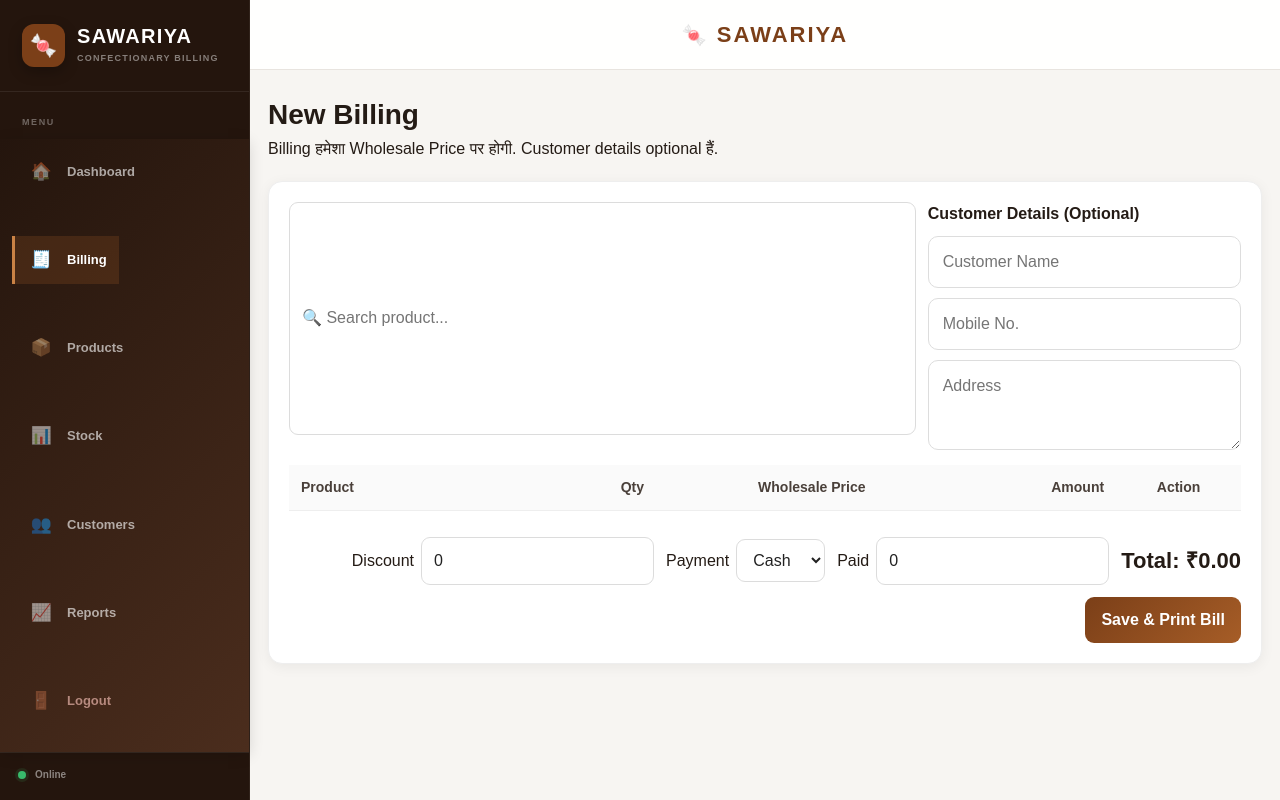
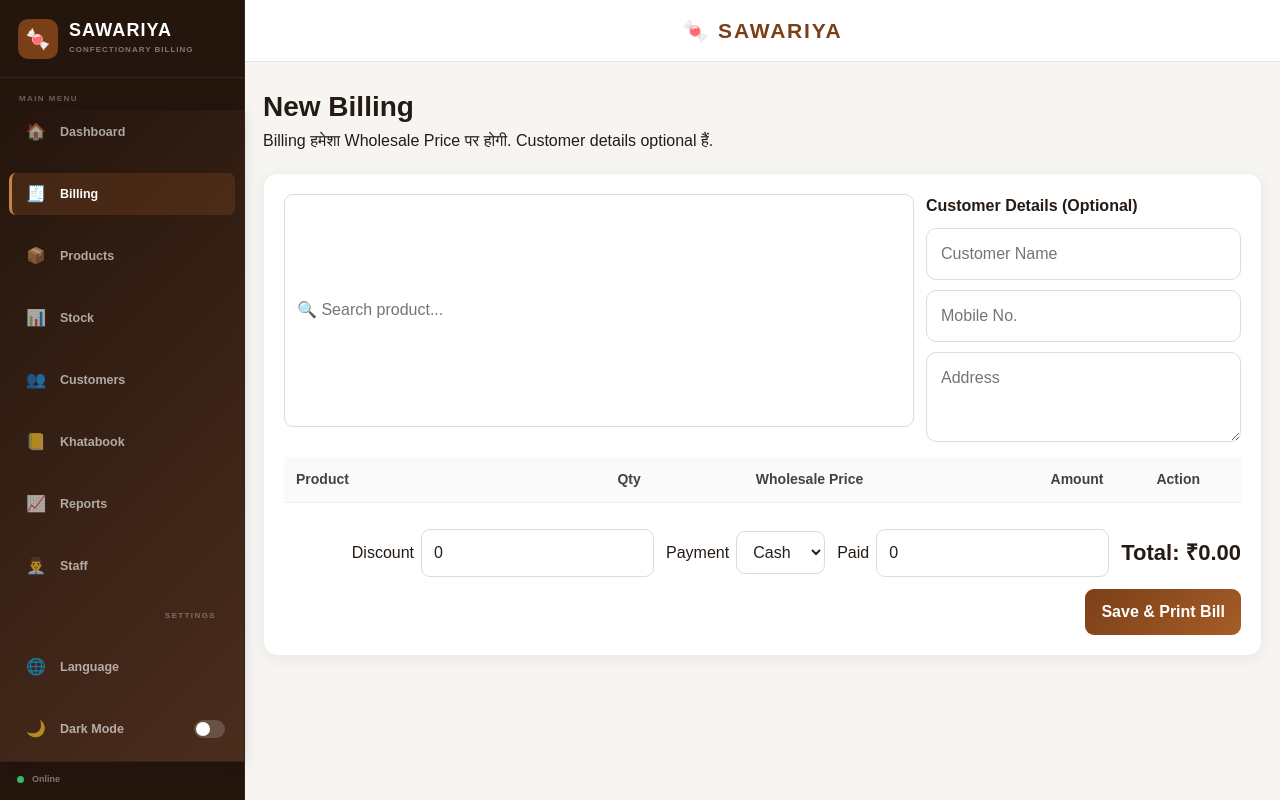
Before and after one commit to Mangal9101/sawariya_billing, a FastAPI app: page /billing in a window 1280 px wide. Run offline with FastAPI, Linux system fonts and the light colour scheme; the visitor is signed in with stand-in values (Sample User, id 1); lists and menus that the app fills with data are empty.

Commit message:
Update base.html

```diff
--- a/templates/base.html
+++ b/templates/base.html
@@ -39,7 +39,7 @@
         }
 
         body {
-            padding-left: 250px;
+            padding-left: 245px;
             background: #f7f5f2;
         }
 
@@ -52,10 +52,10 @@
 
             position: fixed;
 
+            top: 0;
             left: 0;
-            top: 0;
 
-            width: 250px;
+            width: 245px;
             height: 100vh;
 
             background: #24150d;
@@ -68,7 +68,7 @@
             flex-direction: column;
 
             border-right:
-                1px solid rgba(255,255,255,.06);
+                1px solid rgba(255,255,255,.07);
 
             transition:
                 transform .28s ease;
@@ -81,15 +81,17 @@
 
         .sw-brand {
 
-            height: 92px;
+            height: 78px;
 
-            padding: 0 22px;
+            padding: 0 18px;
 
             display: flex;
 
             align-items: center;
 
-            gap: 12px;
+            gap: 11px;
+
+            flex-shrink: 0;
 
             border-bottom:
                 1px solid rgba(255,255,255,.08);
@@ -98,33 +100,31 @@
 
         .sw-brand-icon {
 
-            width: 43px;
-            height: 43px;
+            width: 40px;
+            height: 40px;
+
+            flex: 0 0 40px;
+
+            border-radius: 10px;
 
             display: flex;
 
             align-items: center;
             justify-content: center;
 
-            border-radius: 12px;
-
             background: #7b3f18;
 
-            font-size: 22px;
-
-            box-shadow:
-                0 5px 14px
-                rgba(0,0,0,.25);
+            font-size: 20px;
         }
 
 
         .sw-brand-name {
 
-            font-size: 20px;
+            font-size: 18px;
 
             font-weight: 900;
 
-            letter-spacing: 1.3px;
+            letter-spacing: 1.1px;
 
             line-height: 1;
         }
@@ -132,45 +132,45 @@
 
         .sw-brand-sub {
 
-            margin-top: 6px;
+            margin-top: 5px;
 
-            font-size: 9px;
+            font-size: 8px;
 
             font-weight: 600;
 
-            letter-spacing: 1.2px;
+            letter-spacing: 1px;
 
             text-transform: uppercase;
 
             color:
-                rgba(255,255,255,.45);
+                rgba(255,255,255,.43);
         }
 
 
         /* =========================================================
-           SECTION LABEL
+           SECTION
            ========================================================= */
 
         .sw-section-title {
 
             padding:
-                24px 22px 9px;
+                15px 19px 5px;
 
-            font-size: 9px;
+            font-size: 8px;
 
             font-weight: 800;
 
-            letter-spacing: 1.6px;
+            letter-spacing: 1.4px;
 
             text-transform: uppercase;
 
             color:
-                rgba(255,255,255,.35);
+                rgba(255,255,255,.32);
         }
 
 
         /* =========================================================
-           NAV
+           NAVIGATION
            ========================================================= */
 
         .sw-nav {
@@ -180,7 +180,7 @@
             overflow-y: auto;
 
             padding:
-                0 12px 15px;
+                0 9px 8px;
 
             scrollbar-width: none;
         }
@@ -190,47 +190,61 @@
         }
 
 
-        .sw-nav a {
+        .sw-nav a,
+        .sw-dark-toggle {
 
-            position: relative;
+            width: 100%;
 
-            height: 48px;
+            height: 42px;
 
-            margin-bottom: 3px;
+            margin: 1px 0;
 
-            padding: 0 12px;
+            padding: 0 10px;
 
             display: flex;
 
             align-items: center;
 
-            gap: 12px;
+            gap: 10px;
 
-            text-decoration: none;
+            border: 0;
+
+            border-left:
+                3px solid transparent;
+
+            border-radius: 7px;
+
+            background: transparent;
 
             color:
                 rgba(255,255,255,.62);
 
-            font-size: 13px;
+            text-decoration: none;
+
+            font-family: inherit;
+
+            font-size: 12.5px;
 
             font-weight: 600;
 
-            border-left:
-                3px solid transparent;
+            text-align: left;
+
+            cursor: pointer;
 
             transition:
-                color .18s ease,
-                background .18s ease,
-                border-color .18s ease;
+                background .16s ease,
+                color .16s ease,
+                border-color .16s ease;
         }
 
 
-        .sw-nav a:hover {
-
-            color: #fff;
+        .sw-nav a:hover,
+        .sw-dark-toggle:hover {
 
             background:
                 rgba(255,255,255,.055);
+
+            color: #fff;
         }
 
 
@@ -241,21 +255,16 @@
         .sw-icon {
 
             width: 28px;
+            height: 28px;
+
+            flex: 0 0 28px;
 
             display: flex;
 
             align-items: center;
             justify-content: center;
 
-            font-size: 17px;
-
-            opacity: .82;
-        }
-
-
-        .sw-nav a:hover .sw-icon {
-
-            opacity: 1;
+            font-size: 16px;
         }
 
 
@@ -265,10 +274,10 @@
 
         .sw-nav a.active {
 
+            background:
+                rgba(166,93,39,.23);
+
             color: #fff;
-
-            background:
-                rgba(166,93,39,.22);
 
             border-left-color:
                 #c98245;
@@ -290,10 +298,122 @@
             height: 1px;
 
             margin:
-                13px 12px;
+                8px 8px;
 
             background:
                 rgba(255,255,255,.08);
+        }
+
+
+        /* =========================================================
+           SETTINGS ROW
+           ========================================================= */
+
+        .sw-setting-row {
+
+            height: 42px;
+
+            margin: 1px 0;
+
+            padding: 0 10px;
+
+            display: flex;
+
+            align-items: center;
+
+            gap: 10px;
+
+            border-radius: 7px;
+
+            color:
+                rgba(255,255,255,.62);
+
+            font-size: 12.5px;
+
+            font-weight: 600;
+        }
+
+
+        /* =========================================================
+           LANGUAGE
+           ========================================================= */
+
+        .sw-language {
+
+            text-decoration: none;
+        }
+
+
+        .sw-language:hover {
+
+            background:
+                rgba(255,255,255,.055);
+
+            color: #fff;
+        }
+
+
+        /* =========================================================
+           DARK MODE TOGGLE
+           ========================================================= */
+
+        .sw-dark-toggle {
+
+            appearance: none;
+            -webkit-appearance: none;
+        }
+
+
+        .sw-toggle {
+
+            margin-left: auto;
+
+            width: 31px;
+            height: 18px;
+
+            border-radius: 20px;
+
+            background:
+                rgba(255,255,255,.18);
+
+            position: relative;
+
+            transition:
+                background .2s ease;
+        }
+
+
+        .sw-toggle::after {
+
+            content: "";
+
+            position: absolute;
+
+            width: 14px;
+            height: 14px;
+
+            top: 2px;
+            left: 2px;
+
+            border-radius: 50%;
+
+            background: #fff;
+
+            transition:
+                transform .2s ease;
+        }
+
+
+        .sw-dark-toggle.on .sw-toggle {
+
+            background: #a65d27;
+        }
+
+
+        .sw-dark-toggle.on .sw-toggle::after {
+
+            transform:
+                translateX(13px);
         }
 
 
@@ -304,16 +424,16 @@
         .sw-logout {
 
             color:
-                rgba(255,200,190,.62) !important;
+                rgba(255,205,195,.60) !important;
         }
 
 
         .sw-logout:hover {
 
-            color: #fff !important;
-
             background:
                 rgba(190,60,45,.12) !important;
+
+            color: #fff !important;
         }
 
 
@@ -321,10 +441,12 @@
            SIDEBAR FOOTER
            ========================================================= */
 
-        .sw-sidebar-footer {
+        .sw-footer {
+
+            flex-shrink: 0;
 
             padding:
-                14px 18px 18px;
+                11px 17px 14px;
 
             border-top:
                 1px solid rgba(255,255,255,.08);
@@ -337,34 +459,30 @@
 
             align-items: center;
 
-            gap: 9px;
+            gap: 8px;
 
-            font-size: 10px;
+            font-size: 9px;
 
             font-weight: 600;
 
             color:
-                rgba(255,255,255,.48);
+                rgba(255,255,255,.42);
         }
 
 
         .sw-status-dot {
 
-            width: 8px;
-            height: 8px;
+            width: 7px;
+            height: 7px;
 
             border-radius: 50%;
 
-            background: #38b96b;
-
-            box-shadow:
-                0 0 0 3px
-                rgba(56,185,107,.12);
+            background: #39b96b;
         }
 
 
         /* =========================================================
-           TOP HEADER
+           TOP BAR
            ========================================================= */
 
         .sw-topbar {
@@ -373,12 +491,12 @@
 
             top: 0;
 
-            height: 70px;
+            height: 62px;
 
             width: 100%;
 
             background:
-                rgba(255,255,255,.96);
+                rgba(255,255,255,.97);
 
             border-bottom:
                 1px solid #e8e4df;
@@ -403,26 +521,20 @@
 
             align-items: center;
 
-            gap: 8px;
+            gap: 7px;
 
             color: #7b3f18;
 
-            font-size: 22px;
+            font-size: 21px;
 
             font-weight: 900;
 
-            letter-spacing: 2px;
-        }
-
-
-        .sw-center-brand-icon {
-
-            font-size: 20px;
+            letter-spacing: 1.8px;
         }
 
 
         /* =========================================================
-           MOBILE MENU BUTTON
+           MOBILE BUTTON
            ========================================================= */
 
         .sw-menu-button {
@@ -608,13 +684,7 @@
 
     <div class="sw-center-brand">
 
-        <span class="sw-center-brand-icon">
-            🍬
-        </span>
-
-        <span>
-            SAWARIYA
-        </span>
+        🍬 SAWARIYA
 
     </div>
 
@@ -655,15 +725,12 @@
 
 
 
-    <!-- MENU TITLE -->
+    <!-- MAIN MENU -->
 
     <div class="sw-section-title">
-        Menu
+        Main Menu
     </div>
 
-
-
-    <!-- NAVIGATION -->
 
     <nav class="sw-nav">
 
@@ -732,13 +783,20 @@
             href="/customers"
             data-path="/customers">
 
-            <span class="sw-icon">
-                👥
-            </span>
+            <span class="sw-icon">👥</span>
 
-            <span>
-                Customers
-            </span>
+            <span>Customers</span>
+
+        </a>
+
+
+        <a
+            href="/khatabook"
+            data-path="/khatabook">
+
+            <span class="sw-icon">📒</span>
+
+            <span>Khatabook</span>
 
         </a>
 
@@ -747,31 +805,87 @@
             href="/reports"
             data-path="/reports">
 
-            <span class="sw-icon">
-                📈
-            </span>
+            <span class="sw-icon">📈</span>
 
-            <span>
-                Reports
-            </span>
+            <span>Reports</span>
 
         </a>
 
 
+        <a
+            href="/staff"
+            data-path="/staff">
+
+            <span class="sw-icon">👨‍💼</span>
+
+            <span>Staff</span>
+
+        </a>
+
+
+
+        <!-- DIVIDER -->
+
         <div class="sw-divider"></div>
 
+
+
+        <!-- SETTINGS -->
+
+        <div class="sw-section-title"
+             style="padding-top:4px;">
+
+            Settings
+
+        </div>
+
+
+        <!-- LANGUAGE -->
+
+        <a
+            href="/language"
+            class="sw-language"
+            data-path="/language">
+
+            <span class="sw-icon">🌐</span>
+
+            <span>Language</span>
+
+        </a>
+
+
+        <!-- DARK MODE -->
+
+        <button
+            type="button"
+            class="sw-dark-toggle"
+            id="swDarkToggle">
+
+            <span class="sw-icon">🌙</span>
+
+            <span>Dark Mode</span>
+
+            <span class="sw-toggle"></span>
+
+        </button>
+
+
+
+        <!-- DIVIDER -->
+
+        <div class="sw-divider"></div>
+
+
+
+        <!-- LOGOUT -->
 
         <a
             href="/logout"
             class="sw-logout">
 
-            <span class="sw-icon">
-                🚪
-            </span>
+            <span class="sw-icon">🚪</span>
 
-            <span>
-                Logout
-            </span>
+            <span>Logout</span>
 
         </a>
 
@@ -780,13 +894,16 @@
 
 
 
-    <!-- SIDEBAR FOOTER -->
+    <!-- FOOTER -->
 
-    <div class="sw-sidebar-footer">
+    <div class="sw-footer">
 
         <div class="sw-status">
 
-            <span class="sw-status-dot"></span>
+            <span
+                class="sw-status-dot"
+                id="swStatusDot">
+            </span>
 
             <span id="swConnectionText">
                 Online
@@ -995,32 +1094,120 @@
         });
 
 
+
     /* =====================================================
-       ONLINE / OFFLINE STATUS
+       DARK MODE
        ===================================================== */
 
-    const statusText =
+    const darkToggle =
+        document.getElementById(
+            "swDarkToggle"
+        );
+
+
+    function setDarkMode(enabled) {
+
+        document.body.classList.toggle(
+            "dark-mode",
+            enabled
+        );
+
+        if (darkToggle) {
+
+            darkToggle.classList.toggle(
+                "on",
+                enabled
+            );
+
+        }
+
+        localStorage.setItem(
+            "sawariya_dark_mode",
+            enabled ? "1" : "0"
+        );
+
+    }
+
+
+    const savedDarkMode =
+        localStorage.getItem(
+            "sawariya_dark_mode"
+        );
+
+
+    if (savedDarkMode === "1") {
+
+        setDarkMode(true);
+
+    }
+
+
+    if (darkToggle) {
+
+        darkToggle.addEventListener(
+            "click",
+            function () {
+
+                const enabled =
+                    !document.body.classList.contains(
+                        "dark-mode"
+                    );
+
+                setDarkMode(enabled);
+
+            }
+        );
+
+    }
+
+
+
+    /* =====================================================
+       ONLINE / OFFLINE
+       ===================================================== */
+
+    const connectionText =
         document.getElementById(
             "swConnectionText"
         );
 
 
-    function updateConnectionStatus() {
+    const statusDot =
+        document.getElementById(
+            "swStatusDot"
+        );
 
-        if (!statusText) {
+
+    function updateConnection() {
+
+        if (!connectionText) {
             return;
         }
 
 
         if (navigator.onLine) {
 
-            statusText.textContent =
+            connectionText.textContent =
                 "Online";
+
+            if (statusDot) {
+
+                statusDot.style.background =
+                    "#39b96b";
+
+            }
 
         } else {
 
-            statusText.textContent =
+            connectionText.textContent =
                 "Offline";
+
+            if (statusDot) {
+
+                statusDot.style.background =
+                    "#d98b3d";
+
+            }
 
         }
 
@@ -1029,17 +1216,18 @@
 
     window.addEventListener(
         "online",
-        updateConnectionStatus
+        updateConnection
     );
 
 
     window.addEventListener(
         "offline",
-        updateConnectionStatus
+        updateConnection
     );
 
 
-    updateConnectionStatus();
+    updateConnection();
+
 
 
     /* =====================================================
```
Also changed, not shown: other parts of templates/base.html (+32 -102 lines).
